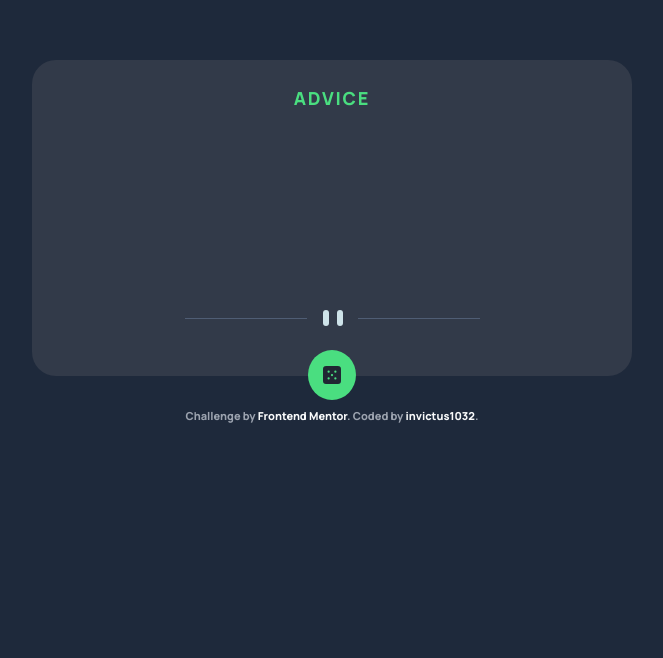
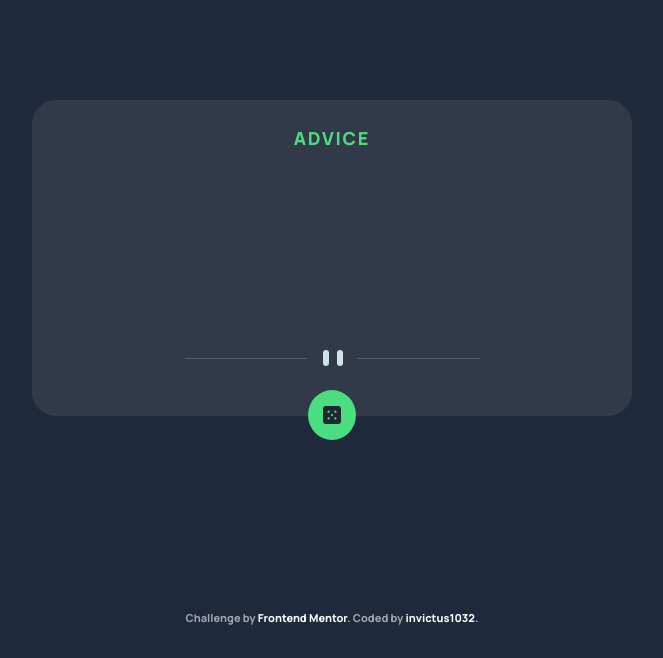
Before and after one commit to InvictusNavarchus/FrontendMentor_advice-generator-app, a website with bundled scripts: page index.html in a window 1280 px wide. Shown: the part 142-800 px from the top of the page, without its empty margins (308-971 px from the left). Built offline with nearby package versions, Linux system fonts and the light colour scheme; no server answers.

Commit message:
style: move attribution to the bottom of the screen

```diff
--- a/index.html
+++ b/index.html
@@ -26,7 +26,7 @@
       <div id="diceButton" class="dicebutton dicebutton-standby hover:cursor-pointer" onclick="activateDice()"><img class="w-[75%] m-auto" src="./images/icon-dice.svg" alt=""></div>
     </div>
   </main>
-  <footer class="text-[11px] text-center text-gray-400 my-8 mx-10">
+  <footer class="text-[11px] text-center text-gray-400 my-8 fixed bottom-0 left-[10%] right-[10%]">
     Challenge by <a href="https://www.frontendmentor.io?ref=challenge" target="_blank">Frontend Mentor</a>.
     Coded by <a class="" href="https://www.frontendmentor.io/profile/invictus1032">invictus1032</a>.
   </footer>
```
